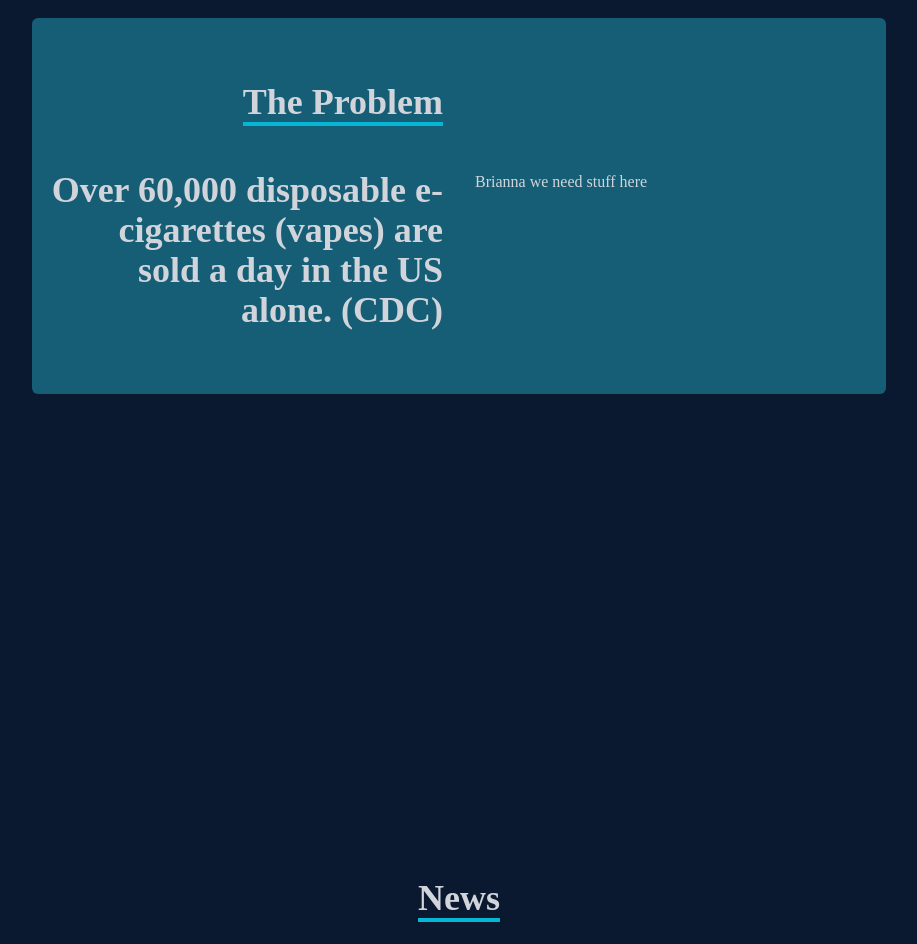
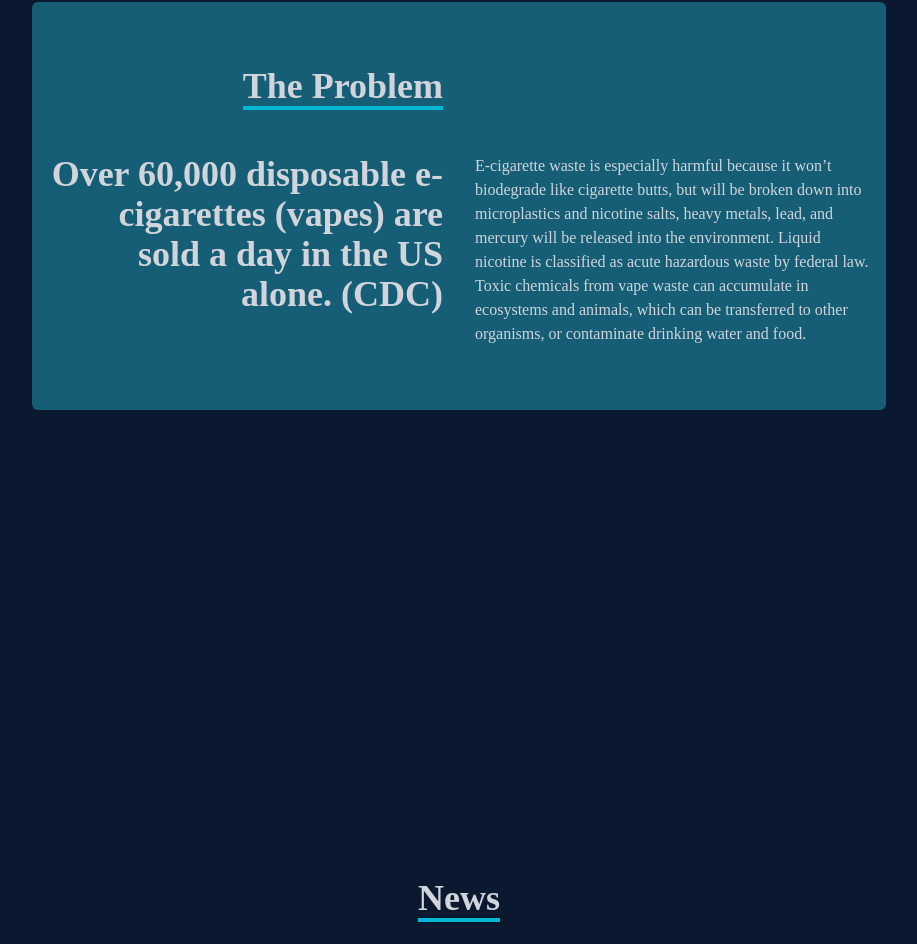
Before and after one commit to ihmnelson/endvapewaste, a React (Create React App) app: page / in a window 1280 px wide. Shown: the part 994-1938 px from the top of the page, without its empty margins (181-1098 px from the left). Built offline with nearby package versions, Linux system fonts and the light colour scheme.

Commit message:
added home text

```diff
--- a/src/components/About.jsx
+++ b/src/components/About.jsx
@@ -26,7 +26,8 @@ const About = () => {
             <div>
               <p>
                 {" "}
-                Brianna we need stuff here
+                E-cigarette waste is especially harmful because it won’t biodegrade like cigarette butts, but will be broken down into microplastics and nicotine salts, heavy metals, lead, and mercury will be released into the environment.
+Liquid nicotine is classified as acute hazardous waste by federal law. Toxic chemicals from vape waste can accumulate in ecosystems and animals, which can be transferred to other organisms, or contaminate drinking water and food.
               </p>
             </div>
           </div>
```
